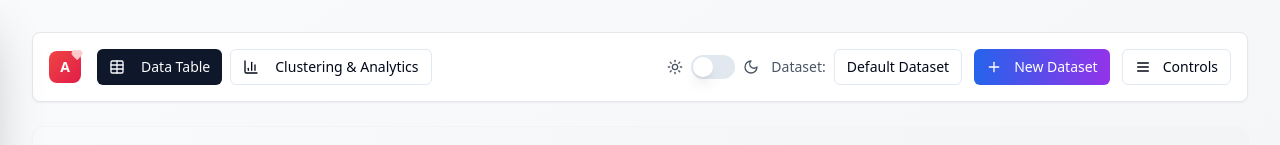
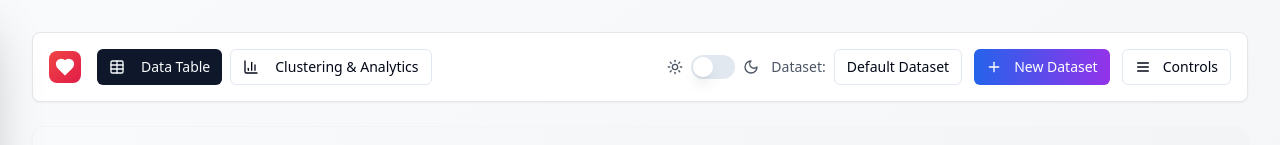
Before and after one commit to E5GEN2/niche-vision-explorer, a React (Vite) app: page / in a window 1280 px wide. Shown: the top 145 px of the page. Built offline with nearby package versions, Linux system fonts and the light colour scheme.

Commit message:
Update logo to heart
Replaced the "A" logo with a heart logo in `src/components/NavigationMenu.tsx`.

```diff
--- a/src/components/NavigationMenu.tsx
+++ b/src/components/NavigationMenu.tsx
@@ -38,9 +38,8 @@ const NavigationMenu: React.FC<NavigationMenuProps> = ({
         {/* Left side - Logo and Navigation tabs */}
         <div className="flex items-center space-x-4">
           {/* Logo */}
-          <div className="relative w-8 h-8 bg-gradient-to-br from-red-500 to-rose-600 rounded-lg flex items-center justify-center">
-            <span className="text-white font-bold text-sm">A</span>
-            <Heart className="absolute -top-0.5 -right-0.5 h-3 w-3 text-red-200 fill-red-200" />
+          <div className="w-8 h-8 bg-gradient-to-br from-red-500 to-rose-600 rounded-lg flex items-center justify-center">
+            <Heart className="h-5 w-5 text-white fill-white" />
           </div>
 
           {/* Navigation tabs */}
```
